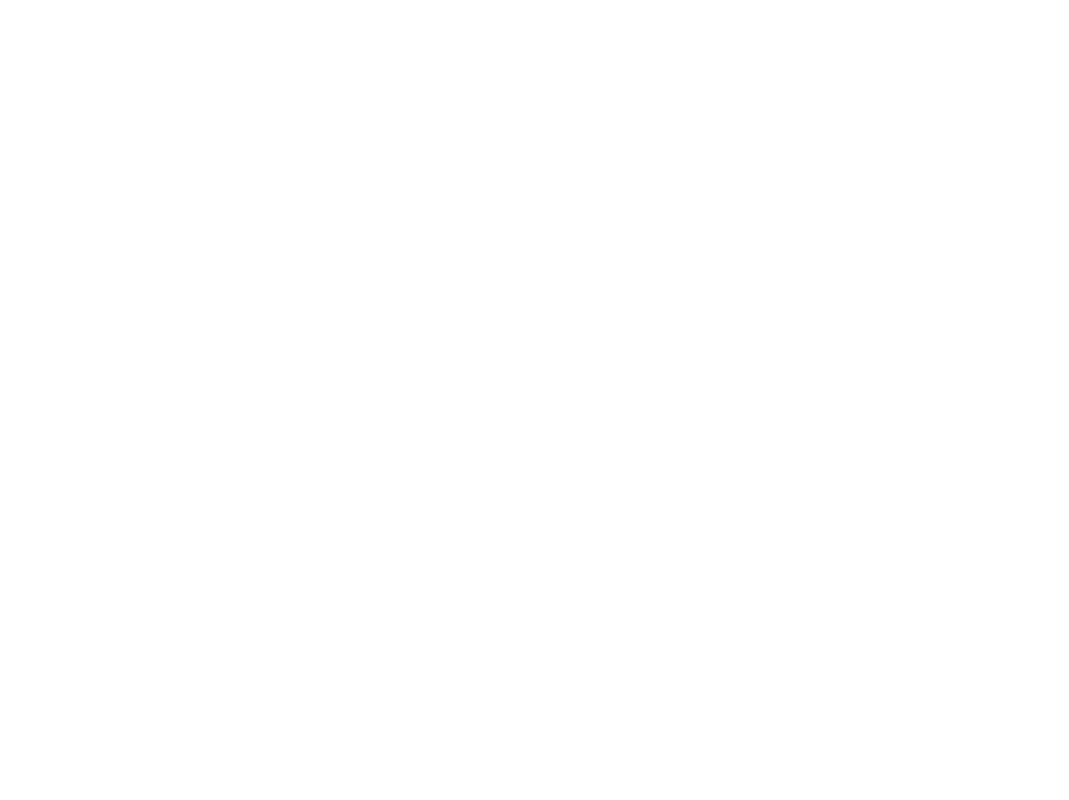
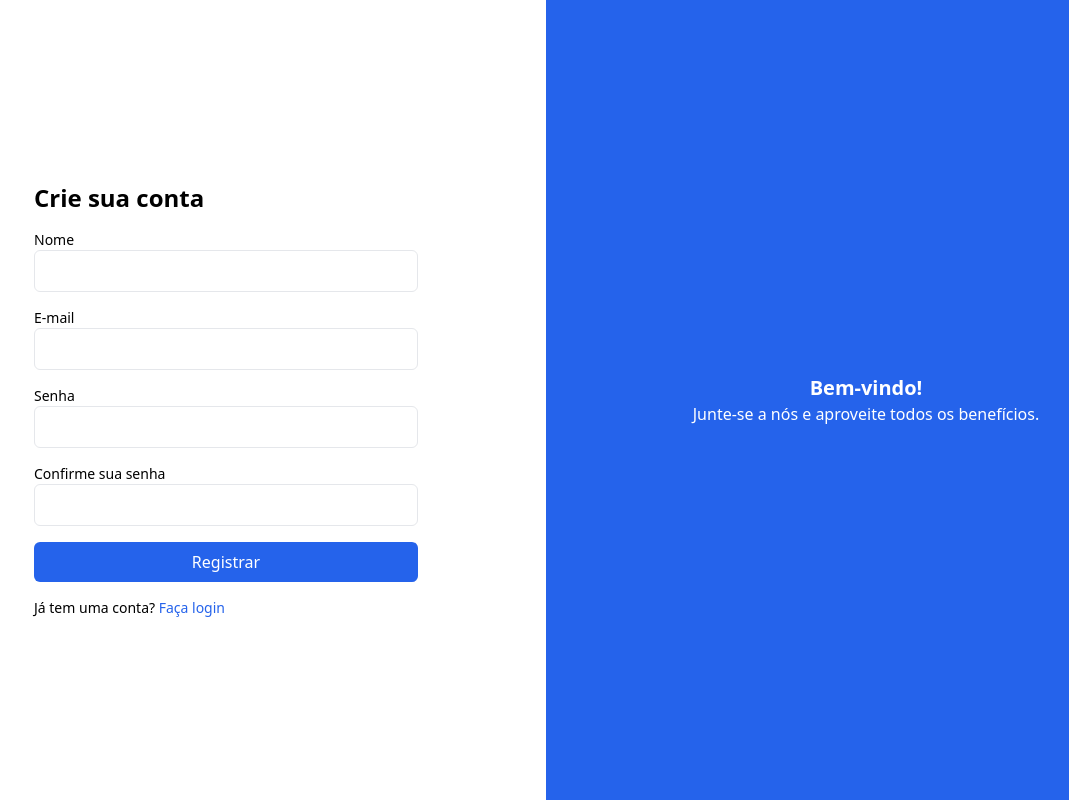
Before and after one commit to GuilhermePaes26/PlanejaTrip, an Angular app in the folder viajatcc-frontend/: page /auth/signup in a window 1280 px wide. Before the commit this address led to /. Shown: the whole page, without its empty margins (94-1163 px from the left). Built offline with nearby package versions, Linux system fonts and the light colour scheme.

Commit message:
Subindo tela de registro e fazendo rotas de auth

```diff
--- a/viajatcc-frontend/src/app/app.module.ts
+++ b/viajatcc-frontend/src/app/app.module.ts
@@ -6,11 +6,15 @@
 import { AppComponent } from './app.component';
 import { FormsModule, ReactiveFormsModule } from '@angular/forms';
 import { LoginComponent } from './components/auth/login/login.component';
+import { SignupComponent } from './components/auth/signup/signup.component';
+import { AuthComponent } from './components/auth/auth.component';
 
 @NgModule({
   declarations: [
     AppComponent,
-    LoginComponent
+    LoginComponent,
+    SignupComponent,
+    AuthComponent
   ],
   imports: [
     BrowserModule,
--- /dev/null
+++ b/viajatcc-frontend/src/app/components/auth/auth.component.ts
@@ -0,0 +1,10 @@
+import { Component } from '@angular/core';
+
+@Component({
+  selector: 'app-auth',
+  standalone: false,
+  template: `<router-outlet></router-outlet>`
+})
+export class AuthComponent {
+
+}
--- a/viajatcc-frontend/src/app/components/auth/login/login.component.html
+++ b/viajatcc-frontend/src/app/components/auth/login/login.component.html
@@ -13,12 +13,12 @@
                     <input id="password" type="password" formControlName="password" placeholder="Digite sua senha"
                         class="w-full px-4 py-2 border rounded-md shadow-sm focus:outline-none focus:ring-2 focus:ring-blue-500" />
                 </div>
-                <button type="submit" class="w-full bg-blue-600 text-white py-2 rounded-md" [disabled]="logForm.invalid">  <!-- Botão desabilitado se o formulário for inválido -->
+                <button type="submit" class="w-full bg-blue-600 text-white py-2 rounded-md">  <!-- Botão desabilitado se o formulário for inválido -->
                     Entrar
                 </button>
             </form>
-            <p class="mt-4 text-sm">Não tem conta? <a href="registrar.html" class="text-blue-600">Crie uma agora</a></p>
-            <!-- <div *ngIf="errorMessage" class="text-red-500 text-sm mt-2">{{ errorMessage }}</div>  Mensagem de erro -->
+            <p class="mt-4 text-sm">Não tem conta? <a href="/auth/signup" class="text-blue-600">Crie uma agora</a></p>
+            <div *ngIf="errorMessage" class="text-red-500 text-sm mt-2">{{ errorMessage }}</div>
         </div>
     </div>
     <div class="w-1/2 bg-blue-600 flex items-center justify-center text-white">
--- a/viajatcc-frontend/src/app/components/auth/login/login.component.ts
+++ b/viajatcc-frontend/src/app/components/auth/login/login.component.ts
@@ -1,5 +1,6 @@
 import { Component } from '@angular/core';
 import { FormBuilder, FormGroup, Validators } from '@angular/forms';
+import { AuthService } from '../../../services/auth.service';
 
 @Component({
   selector: 'app-login',
@@ -11,7 +12,7 @@
   logForm!: FormGroup;  // Defina a variável do FormGroup
   errorMessage: string = '';
 
-  constructor(private fb: FormBuilder) { }
+  constructor(private fb: FormBuilder, private authService: AuthService) { }
 
   ngOnInit(): void {
     // Inicialize o formulário com os controles e validadores
@@ -25,7 +26,7 @@
   onLogin() {
     if (this.logForm.valid) {
       const { username, password } = this.logForm.value;
-      // Faça algo com os dados, como chamar um serviço de login, por exemplo
+      this.authService.login(username, password)
       console.log('Login com:', username, password);
     } else {
       this.errorMessage = 'Preencha todos os campos corretamente!';
--- /dev/null
+++ b/viajatcc-frontend/src/app/components/auth/signup/signup.component.html
@@ -0,0 +1,34 @@
+<div class="flex h-screen">
+    <div class="w-1/2 flex items-center justify-center">
+        <div class="w-96">
+            <h2 class="text-2xl font-bold mb-4">Crie sua conta</h2>
+            <form action="" method="POST">
+
+                <div class="mb-4">
+                    <label class="block text-sm font-medium">Nome</label>
+                    <input type="text" name="name" class="w-full px-4 py-2 border rounded-md">
+                </div>
+                <div class="mb-4">
+                    <label class="block text-sm font-medium">E-mail</label>
+                    <input type="email" name="email" class="w-full px-4 py-2 border rounded-md">
+                </div>
+                <div class="mb-4">
+                    <label class="block text-sm font-medium">Senha</label>
+                    <input type="password" name="password" class="w-full px-4 py-2 border rounded-md">
+                </div>
+                <div class="mb-4">
+                    <label class="block text-sm font-medium">Confirme sua senha</label>
+                    <input type="password" name="password_confirmation" class="w-full px-4 py-2 border rounded-md">
+                </div>
+                <button type="submit" class="w-full bg-blue-600 text-white py-2 rounded-md">Registrar</button>
+            </form>
+            <p class="mt-4 text-sm">Já tem uma conta? <a href="auth/login" class="text-blue-600">Faça login</a></p>
+        </div>
+    </div>
+    <div class="w-1/2 bg-blue-600 flex items-center justify-center text-white">
+        <div class="text-center">
+            <h2 class="text-xl font-bold">Bem-vindo!</h2>
+            <p>Junte-se a nós e aproveite todos os benefícios.</p>
+        </div>
+    </div>
+</div>
```
Also changed, not shown: viajatcc-frontend/src/app/app-routing.module.ts (+10 -1 lines), viajatcc-frontend/src/app/components/auth/signup/signup.component.ts (added, +11 -0 lines), viajatcc-frontend/src/app/components/auth/signup/signup.component.scss (added), 2 other files (tests, documents, lock files or other folders).
